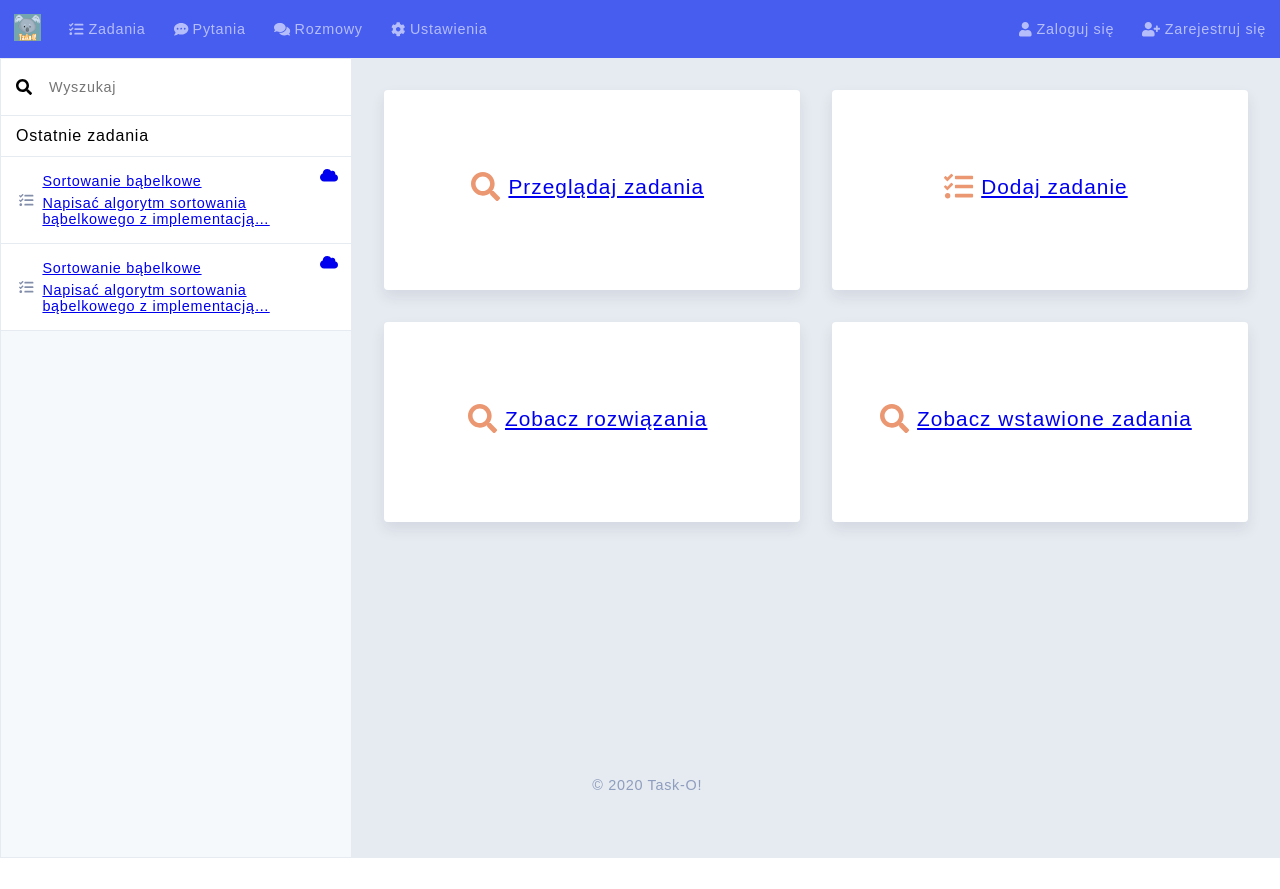
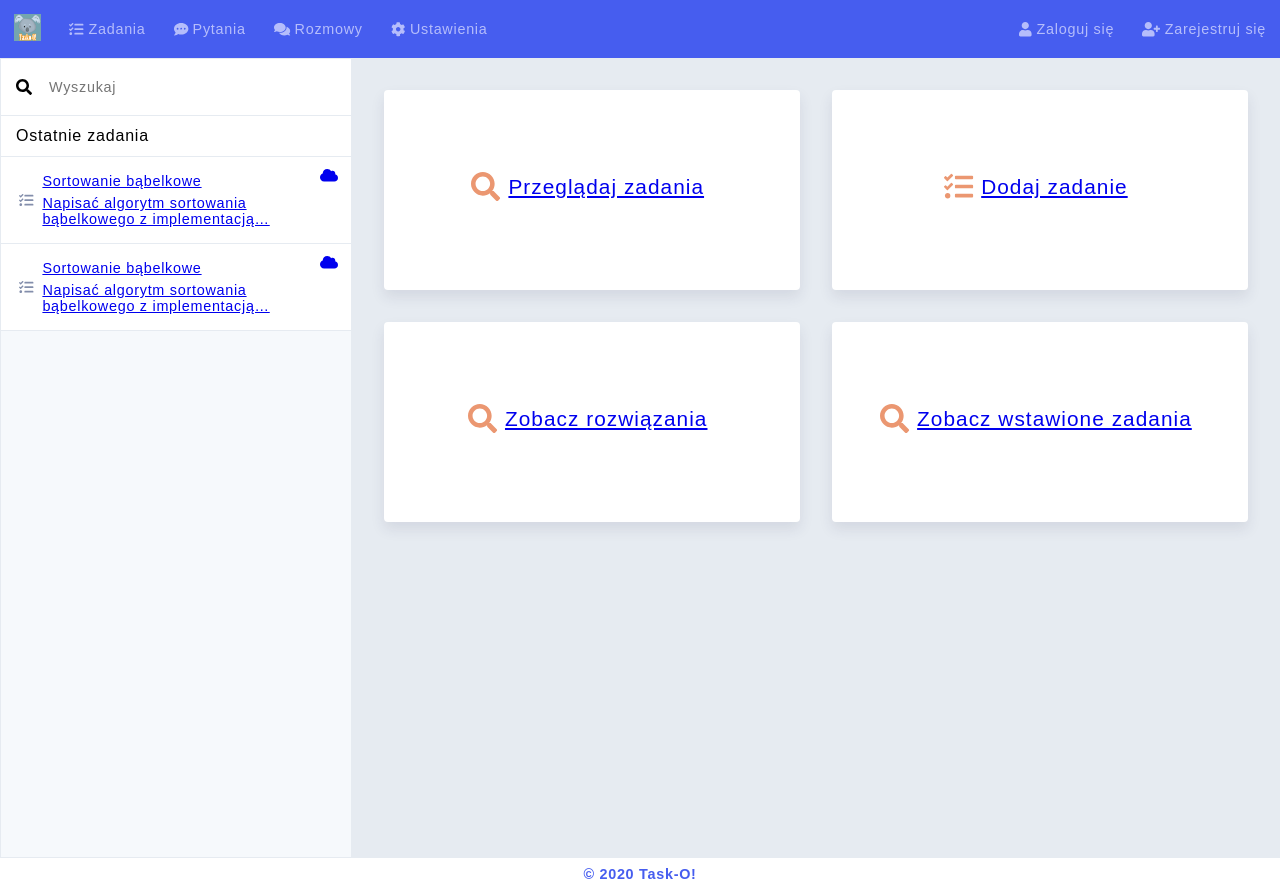
Before and after one commit to FilipHalon/Task-O, a React (Create React App) app: page / in a window 1280 px wide. Before the commit the page ends 858 px from the top, so only its background shows below. Built offline with nearby package versions, Linux system fonts and the light colour scheme.

Commit message:
Footer remodeled.

```diff
--- a/src/components/Footer.jsx
+++ b/src/components/Footer.jsx
@@ -1,9 +1,10 @@
 import React from 'react';
+import { StyledFooter } from './Styled';
 
 export default () => {
     return(
-        <footer>
+        <StyledFooter>
             <span>&copy; 2020 Task-O!</span>
-        </footer>
+        </StyledFooter>
     )
 }
--- a/src/components/Styled.jsx
+++ b/src/components/Styled.jsx
@@ -7,3 +7,12 @@ export const LoggedMain = styled.main`
 `;
 
 export const UnloggedMain = styled.main``
+
+export const StyledFooter = styled.footer`
+    padding: .5em 0;
+    width: 100%;
+    color: ${props => props.theme.navbarBackgroundColor};
+    text-align: center;
+    font-size: 90%;
+    font-weight: bold;
+`
--- /dev/null
+++ b/src/components/Themes.jsx
@@ -0,0 +1,15 @@
+export default {
+    navbarTextColor: "#B5BDFB",
+    navbarBackgroundColor: "#465DEF",
+    taskSidebarBorder: "1px solid #E6EBF1",
+    mainBackgroundColor: "#E6EBF1",
+    sidebarBackgroundColor: "#F6F9FC",
+    buttonGreen: "#39C3797E",
+    buttonGreenHover: "#39C379",
+    buttonPurple: "#ad14c4",
+    buttonPurpleHover: "#712aa3",
+    buttonOrange: "#EB9771",
+    buttonOrangeHover: "#FF7325",
+    buttonBlue: "#4457F3",
+    buttonBlueHover: "#5D6CED"
+}
--- a/src/index.css
+++ b/src/index.css
@@ -102,23 +102,6 @@ nav a:hover {
 
 nav img {
   width: 1.9em;
-}
-
-/* .navbar-auth li:first-of-type a {
-  border: solid 1px rgba(255, 255, 255, .1);
-} */
-
-/* footer */
-
-footer {
-  position: fixed;
-  left: 0;
-  bottom: 0;
-  margin: .5em;
-  width: 100%;
-  color: #8F9DBE;
-  text-align: center;
-  font-size: 90%;
 }
 
 /* index page */
--- a/src/views/App.jsx
+++ b/src/views/App.jsx
@@ -10,9 +10,12 @@ import AddedTasks from './AddedTasks';
 import ContentAddForm from './ContentAddForm';
 import TaskDetails from './TaskDetails';
 import SolutionAdded from './SolutionAdded';
+import theme from '../components/Themes';
+import { ThemeProvider } from 'styled-components';
 
 export default () => {
     return (
+        <ThemeProvider theme={theme}>
             <BrowserRouter>
                 <Header />
                 <main>
@@ -54,5 +57,6 @@ export default () => {
                 </main>
                 <Footer />
             </BrowserRouter>
+        </ThemeProvider>
     )
 }
```
Lines whose indentation alone changed are shown as unchanged.
